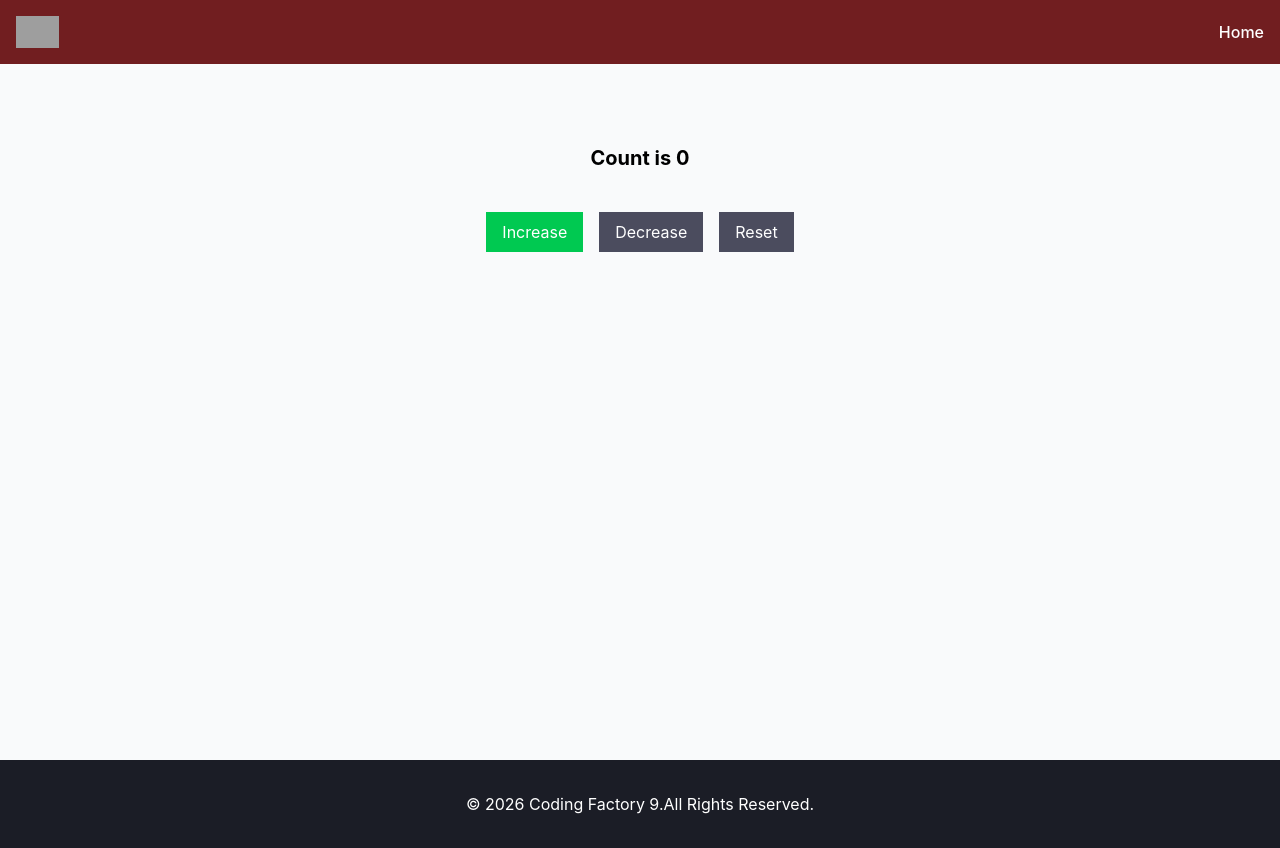
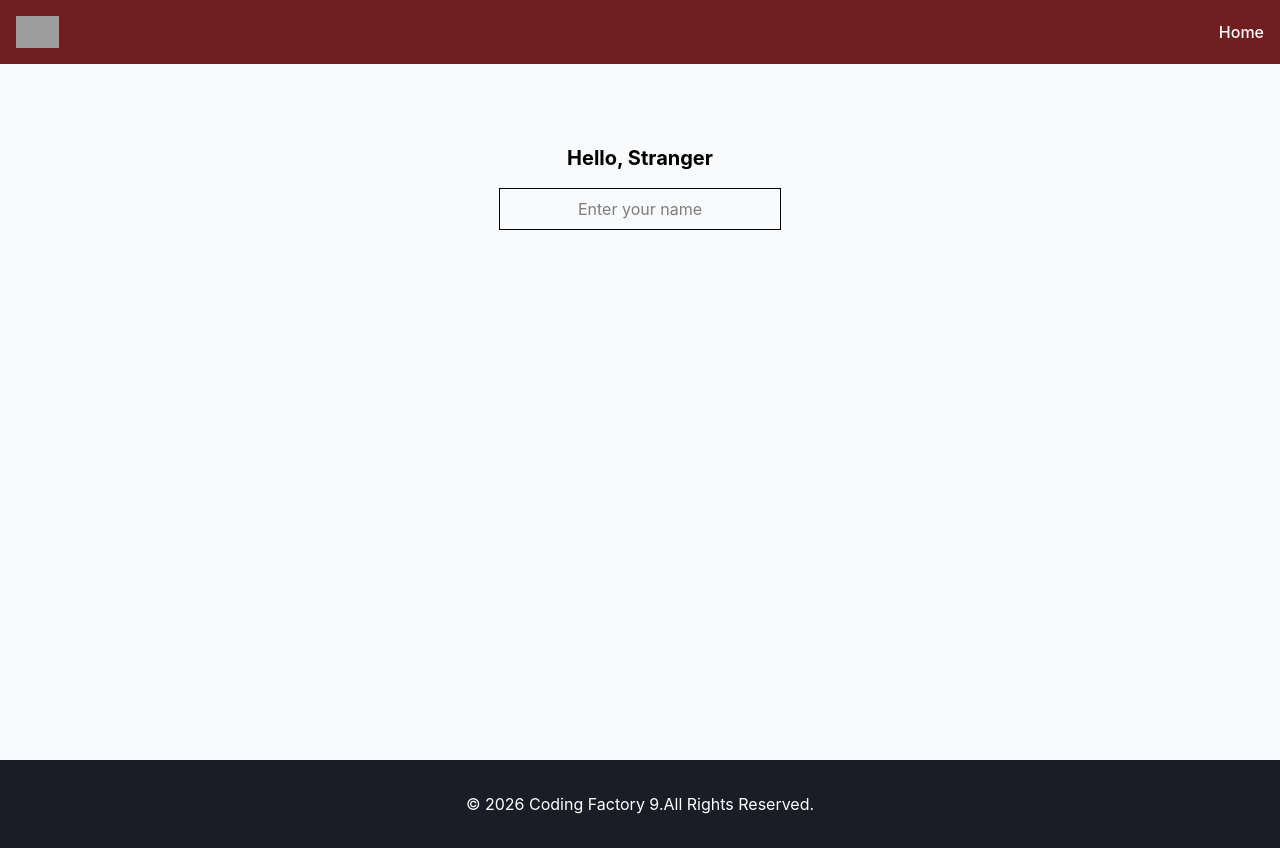
Before and after one commit to TimosPsy/cf9-react-app, a React (Vite) app: page / in a window 1280 px wide. Built offline with nearby package versions, Linux system fonts and the light colour scheme; grey boxes are pictures that could not be loaded.

Commit message:
feat: add NameChanger component

```diff
--- a/src/App.tsx
+++ b/src/App.tsx
@@ -35,7 +35,8 @@
  import Layout from "./components/Layout.tsx";
  // import Counter from "./components/LessonFour/Counter.tsx";
  // import ClassCounter from "./components/LessonFour/ClassCounter.tsx";
- import CounterAdvanced from "./components/LessonFour/CounterAdvanced.tsx";
+ //import CounterAdvanced from "./components/LessonFour/CounterAdvanced.tsx";
+ import NameChanger from "./components/LessonFive/NameChanger.tsx";
 
  function App() {
 
@@ -63,7 +64,8 @@
           {/*<p>Lorem ipsum dolor sit amet, consectetur adipisicing elit. Ex, perferendis?</p>*/}
           {/*<Counter/>*/}
           {/*<ClassCounter/>*/}
-          <CounterAdvanced/>
+          {/*<CounterAdvanced/>*/}
+          <NameChanger/>
       </Layout>
     </>
   )
--- /dev/null
+++ b/src/components/LessonFive/NameChanger.tsx
@@ -0,0 +1,26 @@
+import {useState} from "react";
+import * as React from "react";
+
+const NameChanger = () => {
+    const [name,setName] = useState("");
+
+    const handleChange = (e: React.ChangeEvent<HTMLInputElement>) => {
+        setName(e.target.value)
+    }
+
+    return (
+        <>
+            <h1 className="text-center text-xl font-bold">Hello, {name || "Stranger"}</h1>
+            <div className="text-center mt-4">
+                <input
+                    type="text"
+                    className="border text-center px-4 py-2"
+                    placeholder="Enter your name"
+                    value={name}
+                    onChange={handleChange}
+                />
+            </div>
+        </>
+    )
+}
+export default NameChanger;
```
